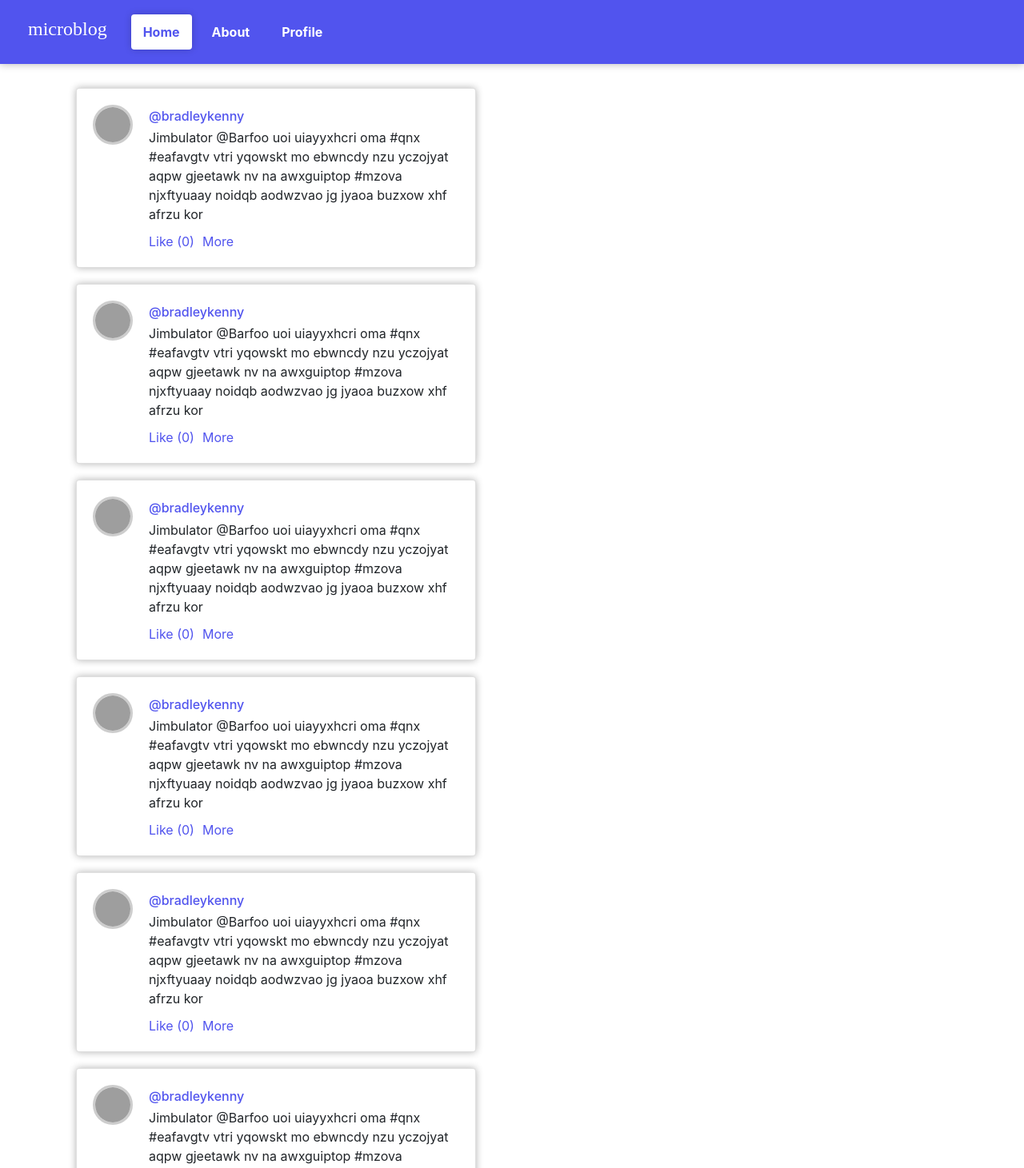
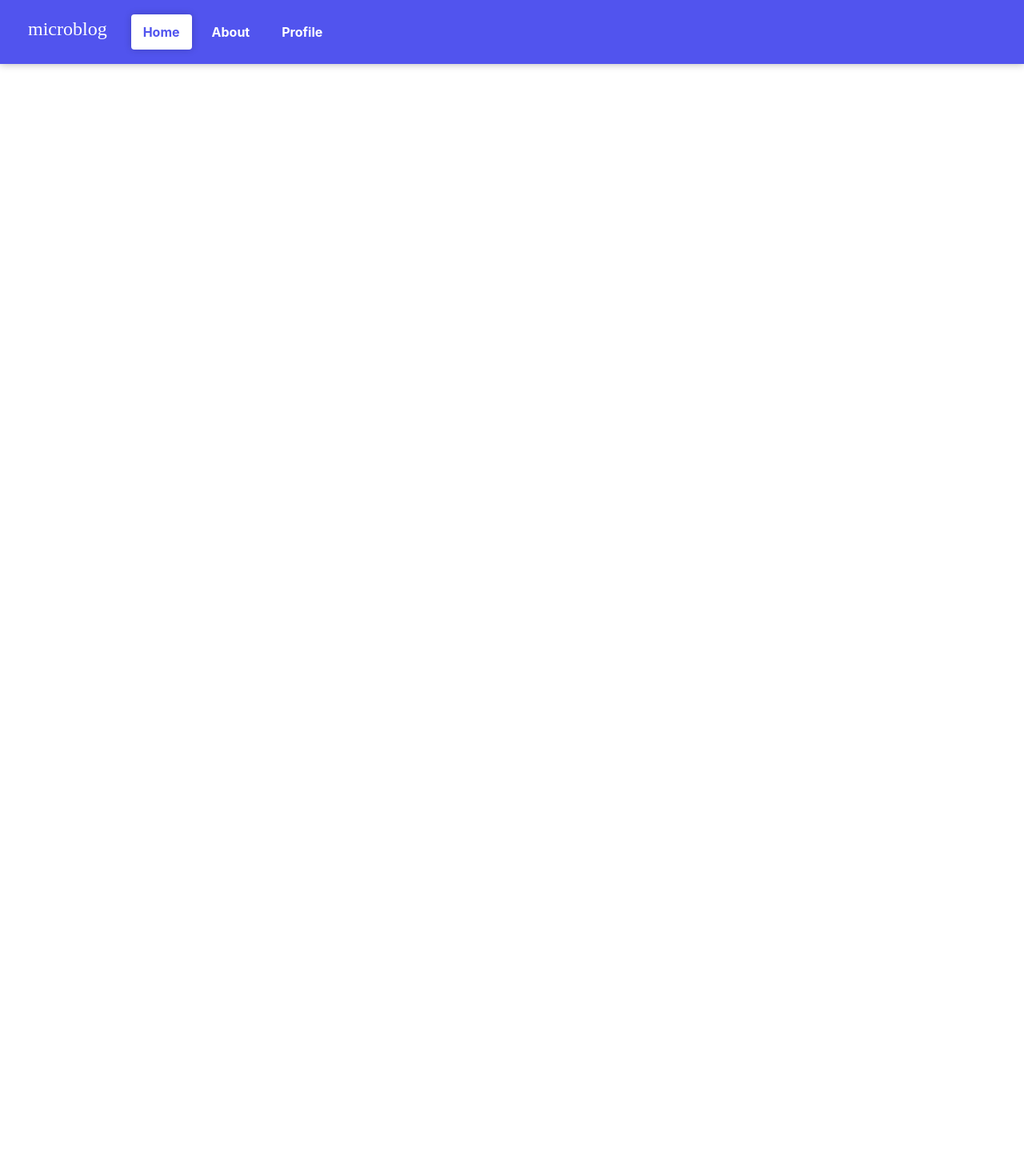
Before and after one commit to bradleykenny/micro-blog-project, a React (Create React App) app in the folder client/: page / in a window 1280 px wide. Shown: the top 1461 px of the page at 80% size. After the commit the page ends 800 px from the top, so only its background shows below. Built offline with nearby package versions, Linux system fonts and the light colour scheme; no server answers; grey boxes are pictures that could not be loaded; a web font is replaced by a local one.

Commit message:
Removed static cards.

```diff
--- a/client/src/App.js
+++ b/client/src/App.js
@@ -11,36 +11,6 @@ const App = () => {
 			<NavBar />
 			<Container style={{ paddingTop: "100px" }}>
 				<CardList />
-				<Card
-					username="bradleykenny"
-					text="Jimbulator @Barfoo uoi uiayyxhcri oma #qnx #eafavgtv vtri yqowskt mo ebwncdy nzu yczojyat aqpw gjeetawk nv na awxguiptop #mzova njxftyuaay noidqb aodwzvao jg jyaoa buzxow xhf afrzu kor"
-					likes={0}
-				/>
-				<Card
-					username="bradleykenny"
-					text="Jimbulator @Barfoo uoi uiayyxhcri oma #qnx #eafavgtv vtri yqowskt mo ebwncdy nzu yczojyat aqpw gjeetawk nv na awxguiptop #mzova njxftyuaay noidqb aodwzvao jg jyaoa buzxow xhf afrzu kor"
-					likes={0}
-				/>
-				<Card
-					username="bradleykenny"
-					text="Jimbulator @Barfoo uoi uiayyxhcri oma #qnx #eafavgtv vtri yqowskt mo ebwncdy nzu yczojyat aqpw gjeetawk nv na awxguiptop #mzova njxftyuaay noidqb aodwzvao jg jyaoa buzxow xhf afrzu kor"
-					likes={0}
-				/>
-				<Card
-					username="bradleykenny"
-					text="Jimbulator @Barfoo uoi uiayyxhcri oma #qnx #eafavgtv vtri yqowskt mo ebwncdy nzu yczojyat aqpw gjeetawk nv na awxguiptop #mzova njxftyuaay noidqb aodwzvao jg jyaoa buzxow xhf afrzu kor"
-					likes={0}
-				/>
-				<Card
-					username="bradleykenny"
-					text="Jimbulator @Barfoo uoi uiayyxhcri oma #qnx #eafavgtv vtri yqowskt mo ebwncdy nzu yczojyat aqpw gjeetawk nv na awxguiptop #mzova njxftyuaay noidqb aodwzvao jg jyaoa buzxow xhf afrzu kor"
-					likes={0}
-				/>
-				<Card
-					username="bradleykenny"
-					text="Jimbulator @Barfoo uoi uiayyxhcri oma #qnx #eafavgtv vtri yqowskt mo ebwncdy nzu yczojyat aqpw gjeetawk nv na awxguiptop #mzova njxftyuaay noidqb aodwzvao jg jyaoa buzxow xhf afrzu kor"
-					likes={0}
-				/>
 			</Container>
 		</div>
 	);
```
